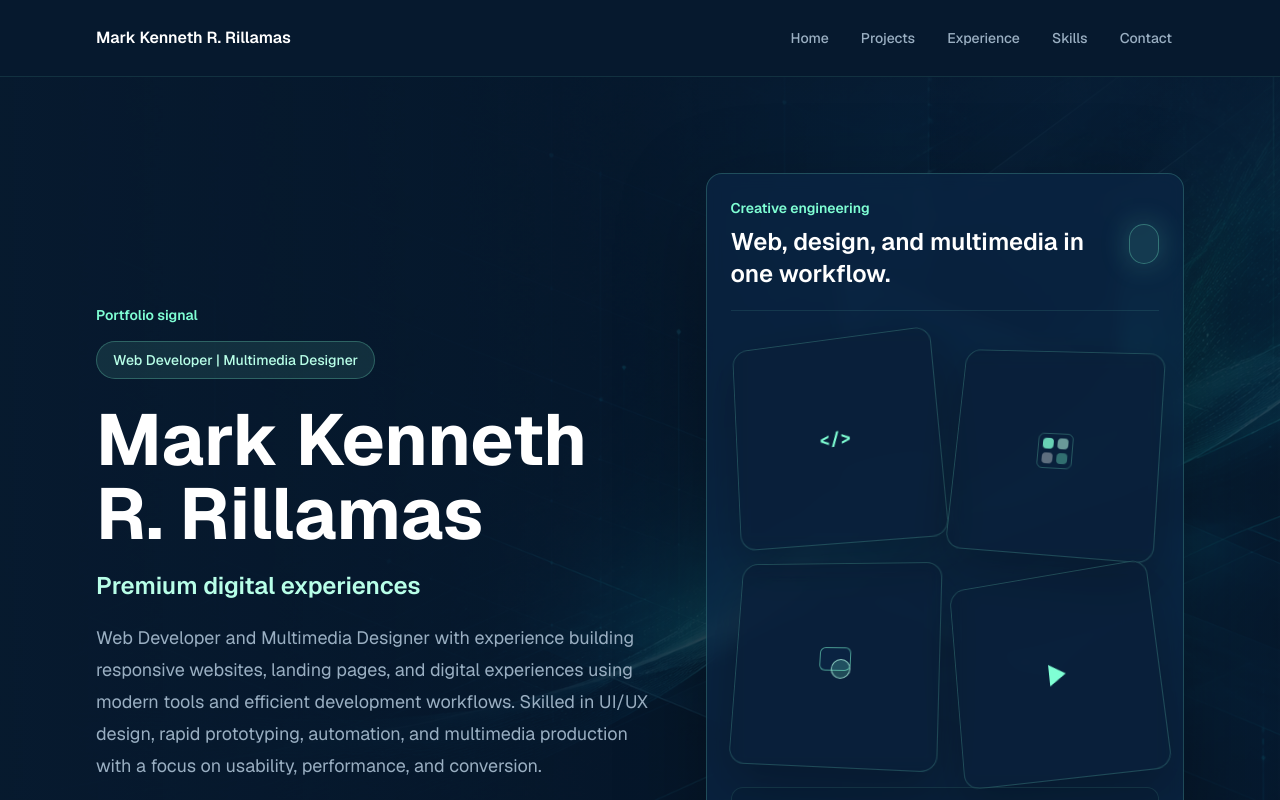
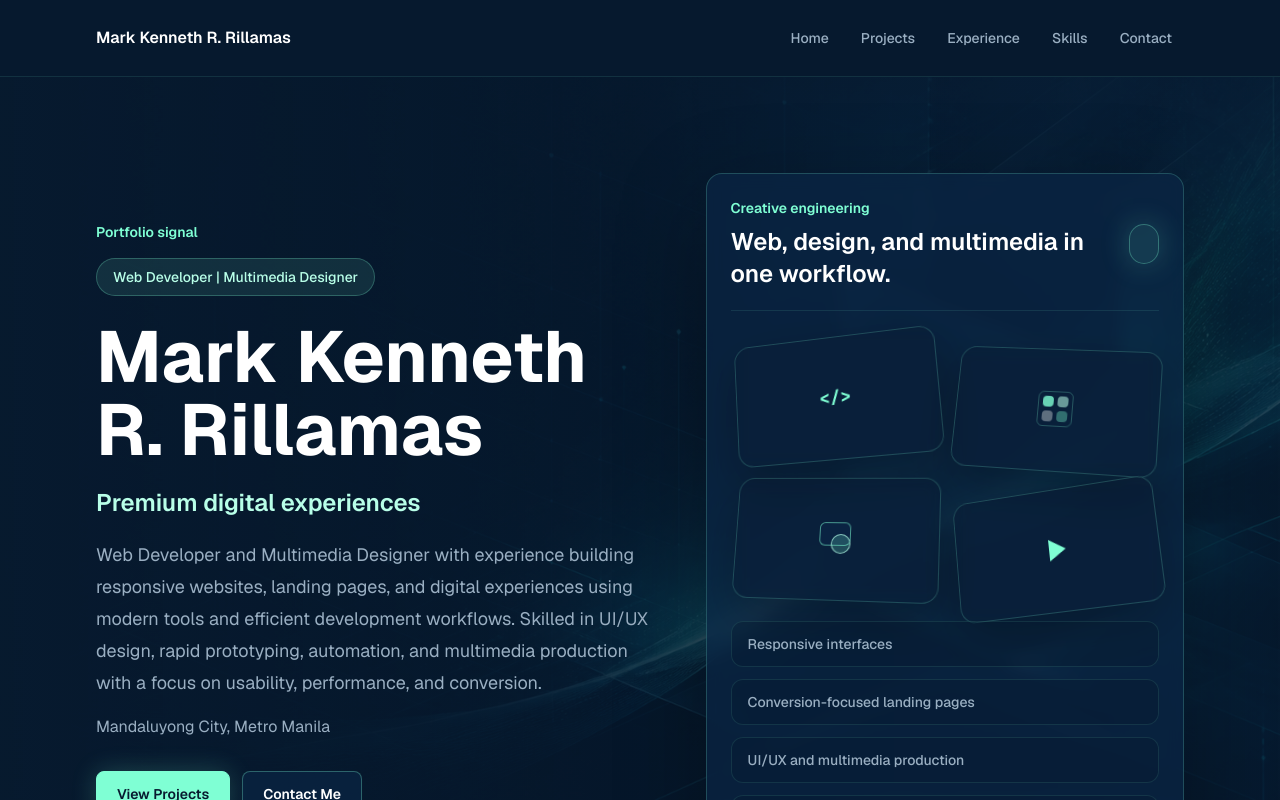
Before and after one commit to kenneth-tech/OnlinePortfolio, a Next.js app: page / in a window 1280 px wide. Shown: the top 800 px of the page. Built offline with nearby package versions, Linux system fonts and the light colour scheme.

Commit message:
style: make desktop creative icons rectangular

```diff
--- a/src/components/creative-icon-cloud.tsx
+++ b/src/components/creative-icon-cloud.tsx
@@ -59,7 +59,7 @@ export function CreativeIconCloud() {
           key={icon.label}
           aria-label={icon.label}
           role="img"
-          className={`${icon.frameClassName} motion-icon flex aspect-square items-center justify-center rounded-2xl border border-brand-button/20 bg-brand-ink/45 text-brand-button shadow-[0_18px_48px_rgba(0,0,0,0.24)] backdrop-blur`}
+          className={`${icon.frameClassName} motion-icon flex aspect-square items-center justify-center rounded-2xl border border-brand-button/20 bg-brand-ink/45 text-brand-button shadow-[0_18px_48px_rgba(0,0,0,0.24)] backdrop-blur md:aspect-[5/3]`}
         >
           {icon.children}
         </div>
```
Also changed, not shown: 1 other file (tests, documents, lock files or other folders).
